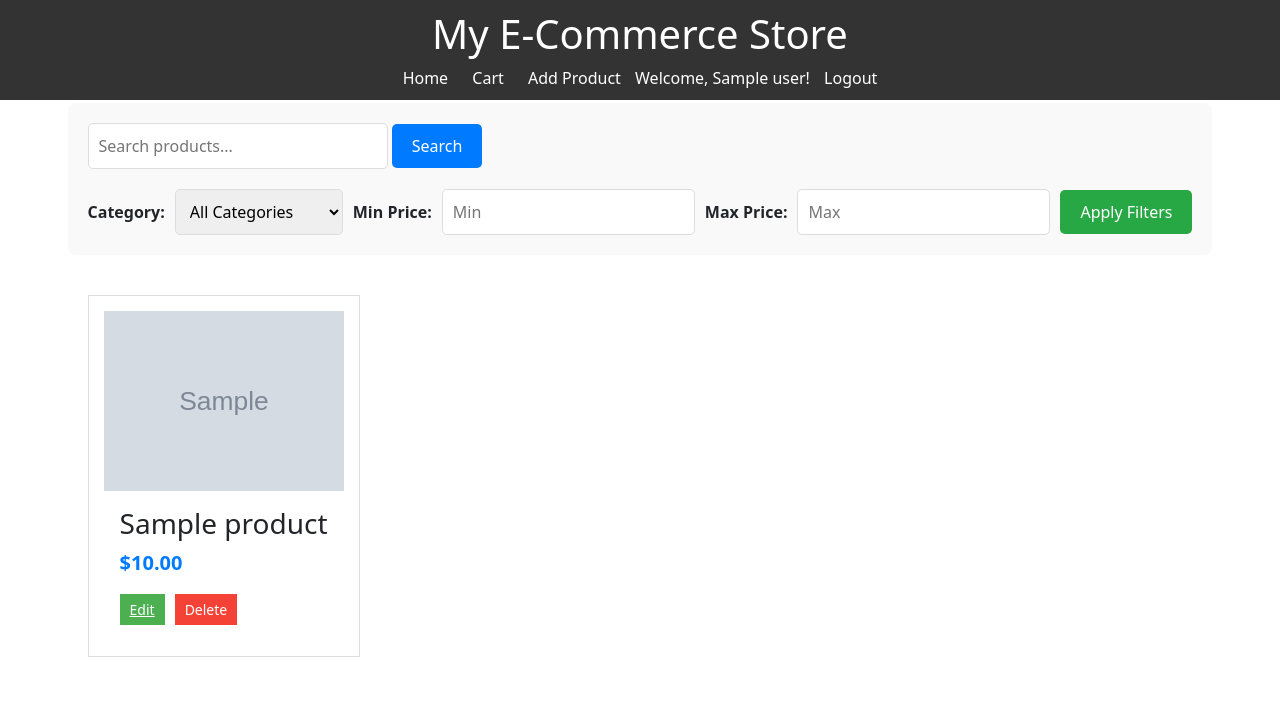
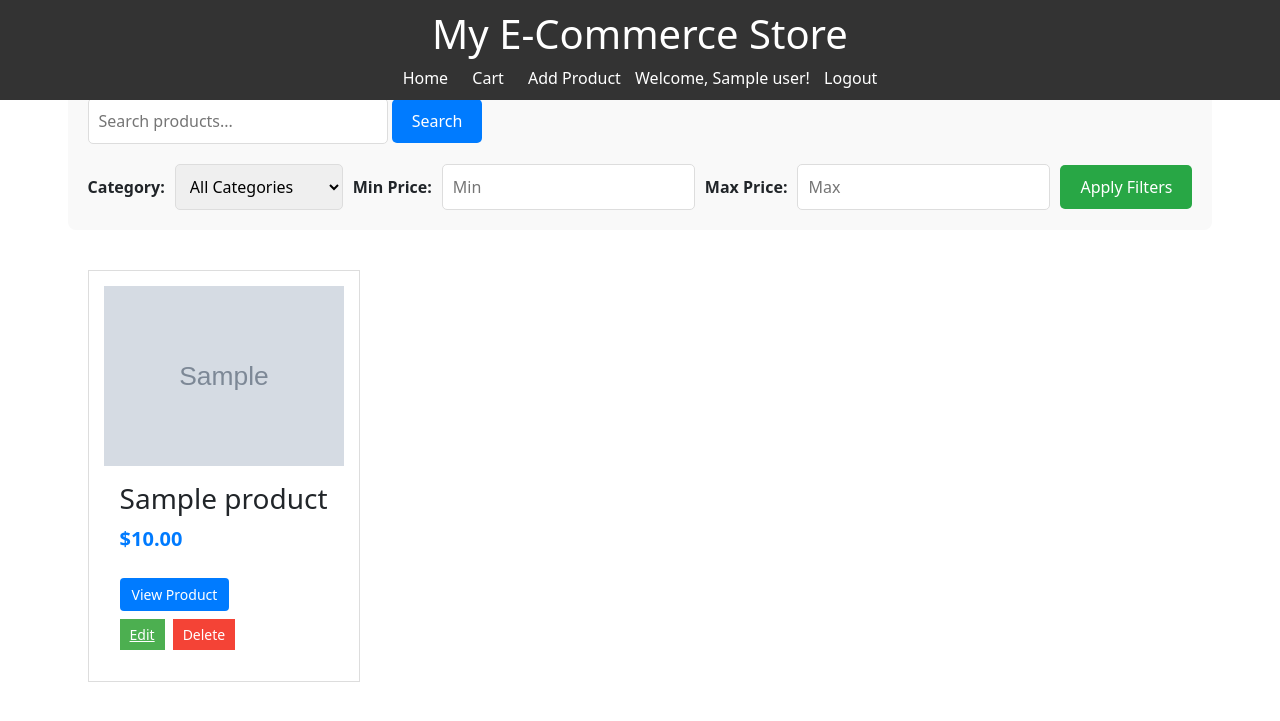
Before and after one commit to AdamDono/BuyMo, a Flask app: page /home in a window 1280 px wide. Shown: the top 721 px of the page. Run offline with Flask 3, Linux system fonts and the light colour scheme; a user stored in the database is signed in; grey boxes marked "Sample" are stand-in pictures; a database or web service that is not in the repository returns one stand-in record (values such as "Sample title"); some libraries are stand-ins or nearby versions.

Commit message:
add to cart and view products for admin

```diff
--- a/static/css/styles.css
+++ b/static/css/styles.css
@@ -616,3 +616,26 @@ nav a {
     background: #f44336;
     color: white;
 }
+
+/* View Product Button */
+.btn-view {
+    display: inline-block;
+    padding: 6px 12px;
+    background: #007bff;
+    color: white;
+    text-decoration: none;
+    border-radius: 4px;
+    margin-top: 8px;
+    font-size: 14px;
+}
+
+.btn-view:hover {
+    background: #0069d9;
+}
+
+/* Adjust admin buttons to appear next to view button */
+.admin-buttons {
+    display: flex;
+    gap: 8px;
+    margin-top: 8px;
+}
--- a/templates/home.html
+++ b/templates/home.html
@@ -59,7 +59,12 @@
                     <h3>{{ product[1] }}</h3>
                     <p class="price">${{ "%.2f"|format(product[2]) }}</p>
 
-                    <!-- Admin buttons - simple and visible -->
+                    <!-- View Product Button (visible to all) -->
+                    <a href="{{ url_for('product', product_id=product[0]) }}" class="btn-view">
+                        View Product
+                    </a>
+
+                    <!-- Admin buttons (only visible to admins) -->
                     {% if current_user.is_authenticated and current_user.is_admin %}
                     <div class="admin-buttons">
                         <a href="{{ url_for('edit_product', product_id=product[0]) }}"
```
Also changed, not shown: templates/product.html (+13 -0 lines), static/uploads/124548142_1920023331500965_2967401048652548049_n-removebg-preview.png (added).
